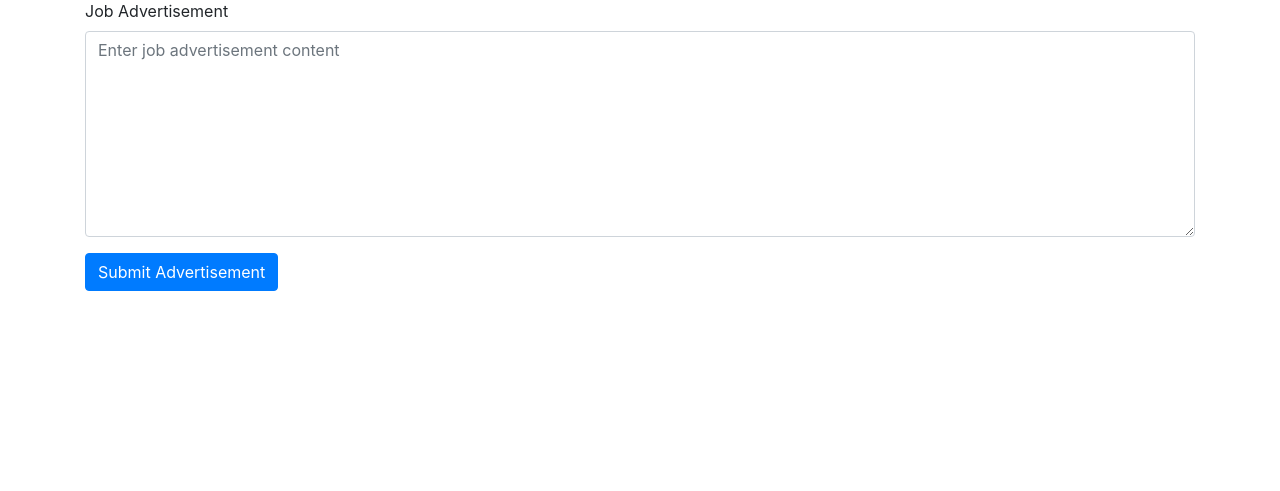
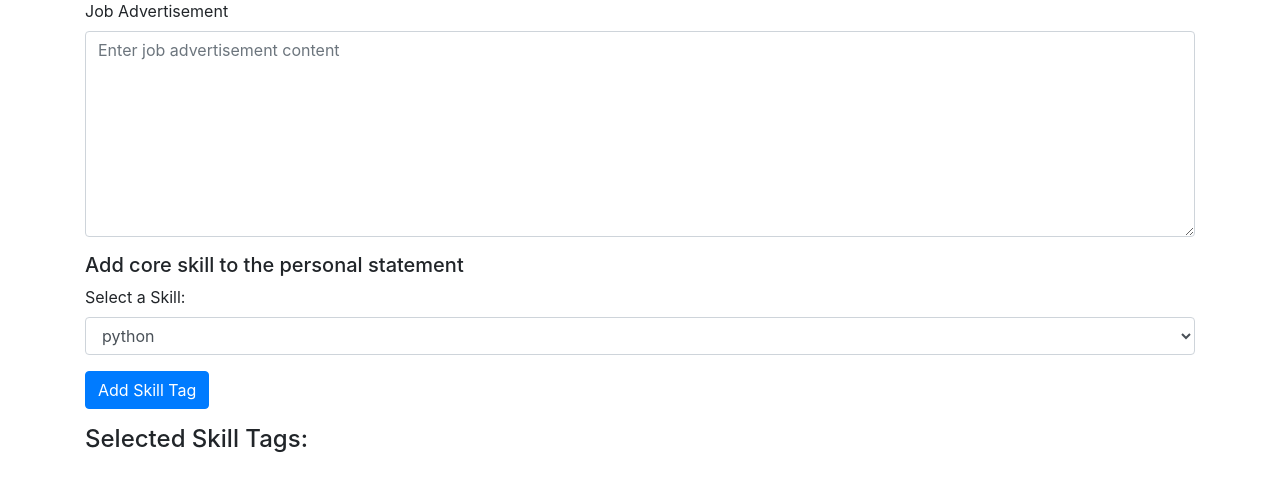
Before and after one commit to toppy007/covered-flask-python-app, a Flask app: page /generate in a window 1280 px wide. Shown: the part 147-638 px from the top of the page. Run offline with Flask 3, Linux system fonts and the light colour scheme; a user stored in the database is signed in; some libraries are stand-ins or nearby versions.

Commit message:
added tags for selection in personal statement

```diff
--- a/website/templates/generate.html
+++ b/website/templates/generate.html
@@ -18,6 +18,65 @@
       placeholder="Enter job advertisement content"
     ></textarea>
   </div>
-  <button type="submit" class="btn btn-primary">Submit Advertisement</button>
+
+  <h5 align="left">Add core skill to the personal statement</h5>
+
+  <form method="POST">
+    <div class="form-group">
+        <label for="selectTag">Select a Skill:</label>
+        <select id="selectTag" class="form-control">
+            {% for skill in user.skills %}
+            <option value="{{ skill.data }}">{{ skill.data }}</option>
+            {% endfor %}
+        </select>
+    </div>
+    <div>
+        <button type="button" class="btn btn-primary" onclick="addSelectedSkill()">Add Skill Tag</button>
+    </div>
 </form>
+
+<div class="mt-3">
+    <h4>Selected Skill Tags:</h4>
+    <div id="selectedTags">
+        <!-- Selected skill tags will be displayed here -->
+    </div>
+</div>
+
+<script>
+    function addSelectedSkill() {
+        const selectTag = document.getElementById("selectTag");
+        const selectedSkill = selectTag.value;
+
+        const skillInput = document.getElementById("skill");
+        $(skillInput).tagsinput('add', selectedSkill);
+
+        // Remove the selected skill from the dropdown options
+        selectTag.querySelector(`option[value="${selectedSkill}"]`).remove();
+
+        // Display the selected skill tag in the separate area
+        const selectedTagsDiv = document.getElementById("selectedTags");
+
+        const tagContainer = document.createElement("div");
+        tagContainer.className = "badge badge-secondary mr-1";
+
+        const tagText = document.createElement("span");
+        tagText.textContent = selectedSkill;
+        tagContainer.appendChild(tagText);
+
+        const deleteButton = document.createElement("span");
+        deleteButton.innerHTML = "&times;";
+        deleteButton.className = "ml-2";
+        deleteButton.style.cursor = "pointer";
+        deleteButton.onclick = function() {
+            selectedTagsDiv.removeChild(tagContainer);
+            // Optionally, add the skill back to the dropdown options
+            selectTag.innerHTML += `<option value="${selectedSkill}">${selectedSkill}</option>`;
+            $(skillInput).tagsinput('remove', selectedSkill);
+        };
+
+        tagContainer.appendChild(deleteButton);
+        selectedTagsDiv.appendChild(tagContainer);
+    }
+</script>
+
 {% endblock %}
```
Also changed, not shown: instance/database.db, website/open_ai_client.py (added), website/prompts.py (added).
